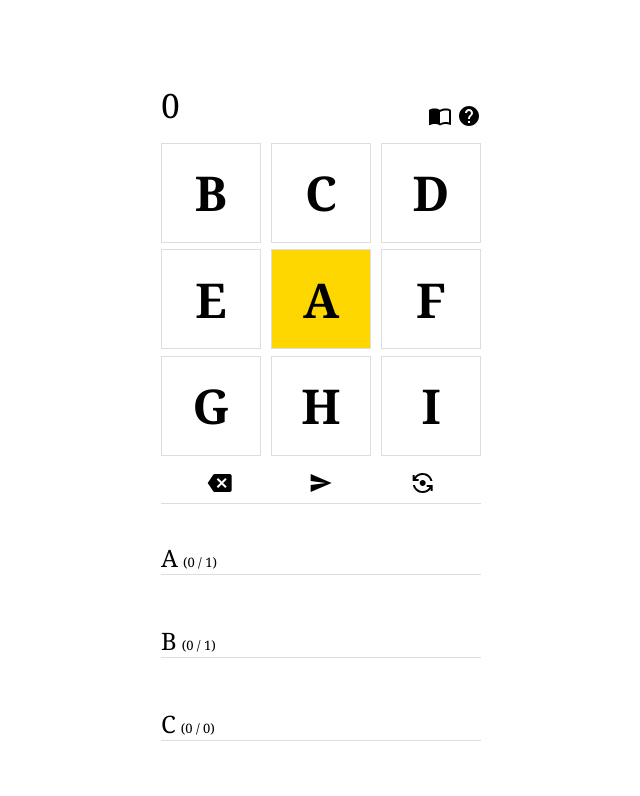
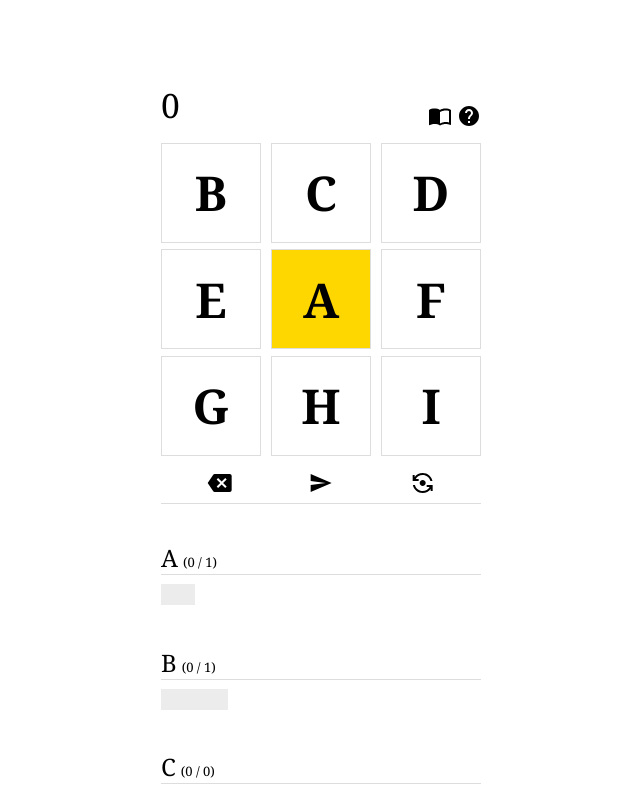
Before and after one commit to willemvlh/spelbij, a React (Create React App) app: page / in a window 1280 px wide. Shown: the top 796 px of the page, without its empty margins (319-959 px from the left). Built offline with nearby package versions, Linux system fonts and the light colour scheme.

Commit message:
display placeholder for not found words

```diff
--- /dev/null
+++ b/src/components/WordListForLetter/Word.tsx
@@ -0,0 +1,40 @@
+import React from "react";
+import styles from "./WordListForLetter.module.css"
+import {FoundStatus} from "./WordListForLetter";
+
+export const Word: React.FC<{ word: string, foundStatus: FoundStatus }> = ({word, foundStatus}) => {
+    function getClassName() {
+        switch (foundStatus) {
+            case FoundStatus.Found:
+                return styles.foundWord;
+            case FoundStatus.Missed:
+                return styles.missedWord;
+            case FoundStatus.Hidden:
+                return styles.hiddenWord;
+        }
+    }
+
+    function getStyle() {
+        switch (foundStatus) {
+            case FoundStatus.Hidden:
+                return {width: calculateWidth() + "px"}
+            default:
+                return {}
+        }
+    }
+
+    function calculateWidth() {
+        return word.length * 8.4 //approximately
+    }
+
+    function getWord() {
+        switch (foundStatus) {
+            case FoundStatus.Hidden:
+                return "";
+            default:
+                return word
+        }
+    }
+
+    return <div className={getClassName() + " " + styles.word} style={getStyle()}>{getWord()}</div>
+}
--- a/src/components/WordListForLetter/WordListForLetter.module.css
+++ b/src/components/WordListForLetter/WordListForLetter.module.css
@@ -27,10 +27,16 @@
     display: flex;
     flex-wrap: wrap;
     font-family: "Noto Serif", serif;
+    align-items: center;
 }
 
 .missedWord{
     font-style: italic;
+}
+
+.hiddenWord{
+    background: #d2d2d26e;
+    height: 21.7px; /*depends on font */
 }
 
 .foundWord{}
--- a/src/components/WordListForLetter/WordListForLetter.tsx
+++ b/src/components/WordListForLetter/WordListForLetter.tsx
@@ -1,6 +1,7 @@
 import styles from "./WordListForLetter.module.css";
 import {CheckCircleOutline} from "@material-ui/icons"
 import React from "react";
+import {Word} from "./Word";
 
 type WordListForLetterProps = {
     letter: string,
@@ -9,10 +10,29 @@ type WordListForLetterProps = {
     displayMissedWords: boolean,
     shouldSort?: boolean };
 
+export enum FoundStatus {
+    Found,
+    Missed,
+    Hidden
+}
+
 export default function WordListForLetter({allWords, displayMissedWords, foundWords, letter, shouldSort = true}: WordListForLetterProps) {
-    const wordsToShow = displayMissedWords ? allWords : foundWords;
+    const wordsToShow = allWords
     const orderedWordsToShow = shouldSort ? wordsToShow.sort() : wordsToShow;
-    const calculateStyle = (word: string) => foundWords.includes(word) ? styles.foundWord : styles.missedWord
+
+    const wordIsFound: ((word: string) => boolean) = word => {
+        return foundWords.includes(word)
+    }
+    const getFoundStatus = word => {
+        if(wordIsFound(word)){
+            return FoundStatus.Found
+        }
+        if(displayMissedWords) {
+            return FoundStatus.Missed
+        }
+        return FoundStatus.Hidden
+    }
+
     const isEveryWordFound = allWords.length > 0 && foundWords.length === allWords.length;
     return <div className={styles.foundWordsPart} role={"listitem"}>
         <h5 className={styles.header}>
@@ -22,10 +42,9 @@ export default function WordListForLetter({allWords, displayMissedWords, foundWo
             <CheckCircleOutline htmlColor={"#2b9715fc"} fontSize={"small"} alignmentBaseline={"baseline"}
                                 viewBox={"-5 -5 32 32"}/>}
         </h5>
-
         <div className={styles.foundWordsContainer}>
             {orderedWordsToShow.map(word =>
-                <div key={word} className={styles.word + " " + calculateStyle(word)}>{word}</div>
+                <Word key={word} word={word} foundStatus={getFoundStatus(word)}/>
             )}
         </div>
     </div>;
--- a/src/store/Selectors.ts
+++ b/src/store/Selectors.ts
@@ -2,8 +2,13 @@ import {createSelector} from "reselect";
 import {IGameState} from "./Types";
 
 const getAllWords = (state: IGameState) => state.words
+const getFoundWords = (state: IGameState) => state.foundWords
 
 export const getMaxScore = createSelector([getAllWords], (words) => {
     return words.reduce((acc, word)=> acc + word.length, 0)
     //note that this is not the actual max score as bonus points for word length and center letter occurrences are not counted
 })
+
+export const getMissedWords = createSelector([getAllWords, getFoundWords], (allWords, foundWords) => {
+    return allWords.filter(w => !foundWords.includes(w))
+})
--- a/src/store/reducer.ts
+++ b/src/store/reducer.ts
@@ -24,7 +24,7 @@ function handleWordSubmission(state: IGameState) {
     const newState = {...state, currentWord: ""}
     const word = state.currentWord
     if (state.foundWords.includes(word)) {
-        return {...newState, inputError: "Dit woord is al gevonden"}
+        return {...newState, inputError: "Dit woord is al gevonden."}
     }
     if (word.length < 4){
         return {...newState, inputError: "Woord moet minstens 4 karakters bevatten."}
@@ -35,7 +35,7 @@ function handleWordSubmission(state: IGameState) {
     if (state.words.includes(word)) {
         return {...newState, score: calculateNewScore(state.score, word, state.centerLetter), previousScore: state.score, foundWords: [...state.foundWords, word]}
     }
-    return {...newState, inputError: "Onbekend woord"}
+    return {...newState, inputError: "Onbekend woord."}
 }
 
 export const reducer: Reducer<IGameState, WordAction> = (state, action) => {
```
Also changed, not shown: 1 other file (tests, documents, lock files or other folders).
